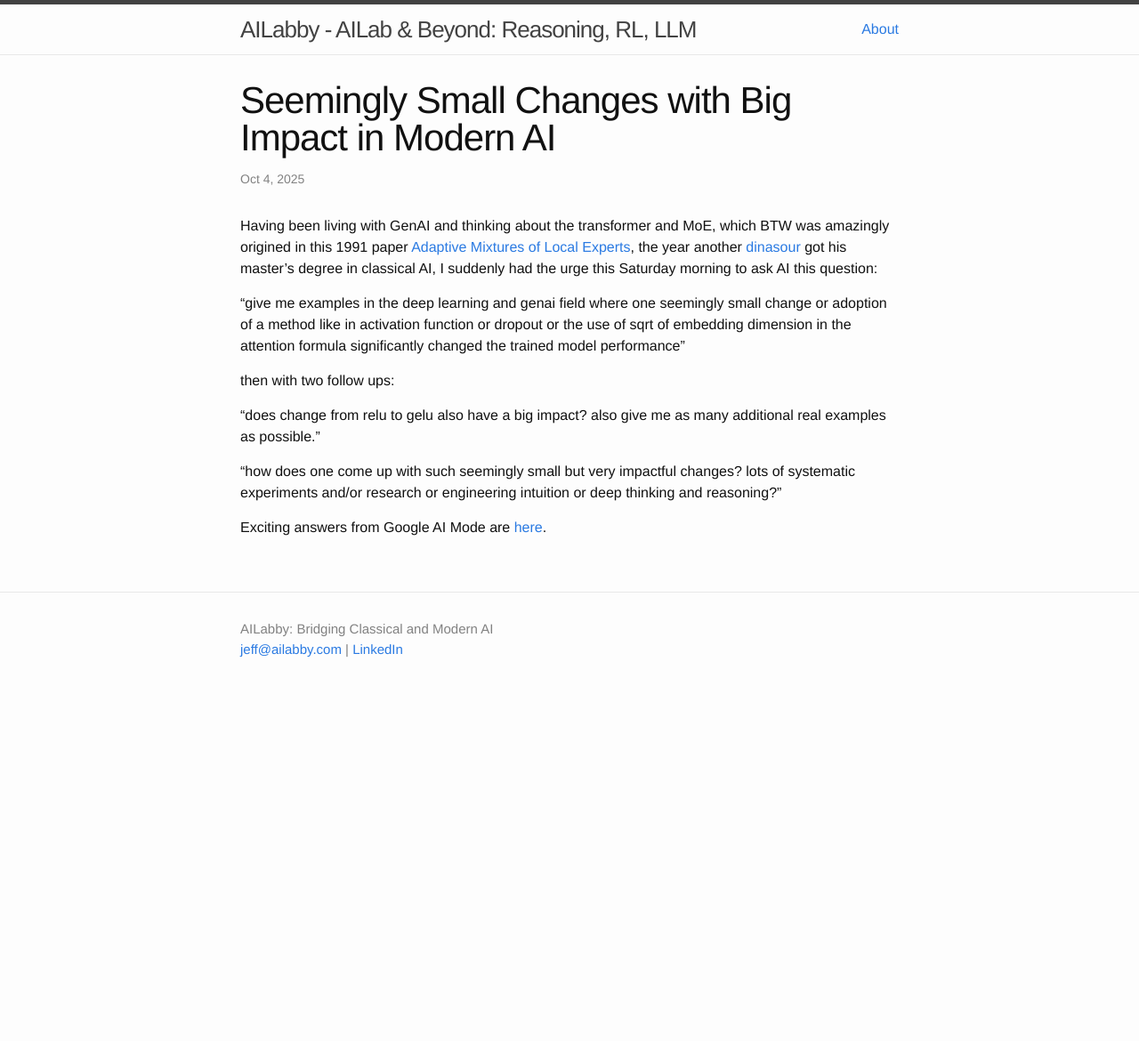
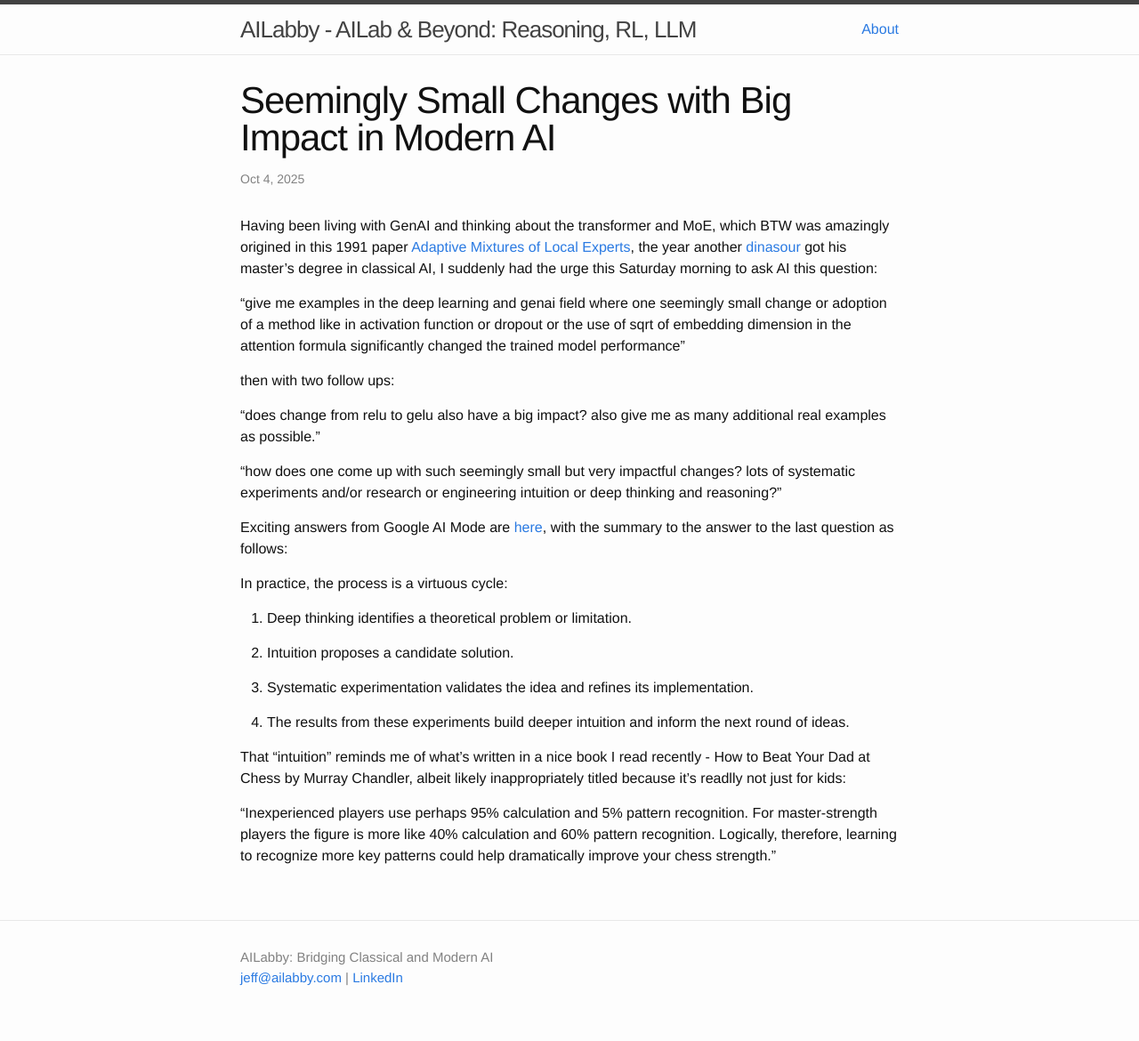
Before and after one commit to jeffxtang/jeffxtang.github.io, a Jekyll site: the page built from _posts/2025-10-04-small-change-big-impact.md, in a window 1280 px wide. Shown: the whole page at 89% size. Built offline with Jekyll 4.4.1, drawn with Linux system fonts in a browser that asks for light colours; comment, search, counter and statistics services are not loaded; before the commit the page ends 900 px from its top, so only the background shows below that.

Commit message:
new post

```diff
--- a/_posts/2025-10-04-small-change-big-impact.md
+++ b/_posts/2025-10-04-small-change-big-impact.md
@@ -16,4 +16,18 @@ then with two follow ups:
 
 "how does one come up with such seemingly small but very impactful changes? lots of systematic experiments and/or research or engineering intuition or deep thinking and reasoning?"
 
-Exciting answers from Google AI Mode are [here](https://share.google/aimode/ELIMWICiz1JEeIgvx).
+Exciting answers from Google AI Mode are [here](https://share.google/aimode/ELIMWICiz1JEeIgvx), with the summary to the answer to the last question as follows:
+
+In practice, the process is a virtuous cycle:
+
+1. Deep thinking identifies a theoretical problem or limitation.
+
+2. Intuition proposes a candidate solution.
+
+3. Systematic experimentation validates the idea and refines its implementation.
+
+4. The results from these experiments build deeper intuition and inform the next round of ideas.
+
+That "intuition" reminds me of what's written in a nice book I read recently - How to Beat Your Dad at Chess by Murray Chandler, albeit likely inappropriately titled because it's readlly not just for kids:
+
+"Inexperienced players use perhaps 95% calculation and 5% pattern recognition. For master-strength players the figure is more like 40% calculation and 60% pattern recognition. Logically, therefore, learning to recognize more key patterns could help dramatically improve your chess strength."
```
